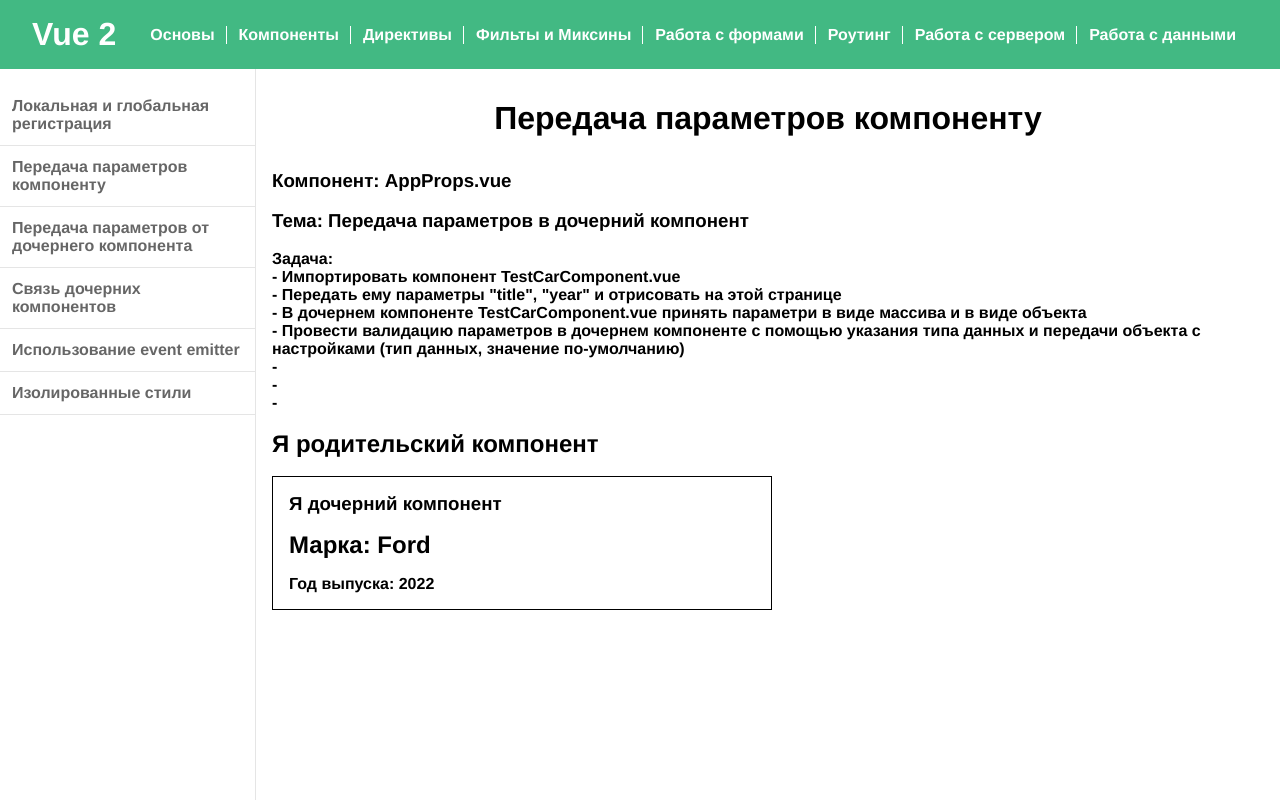
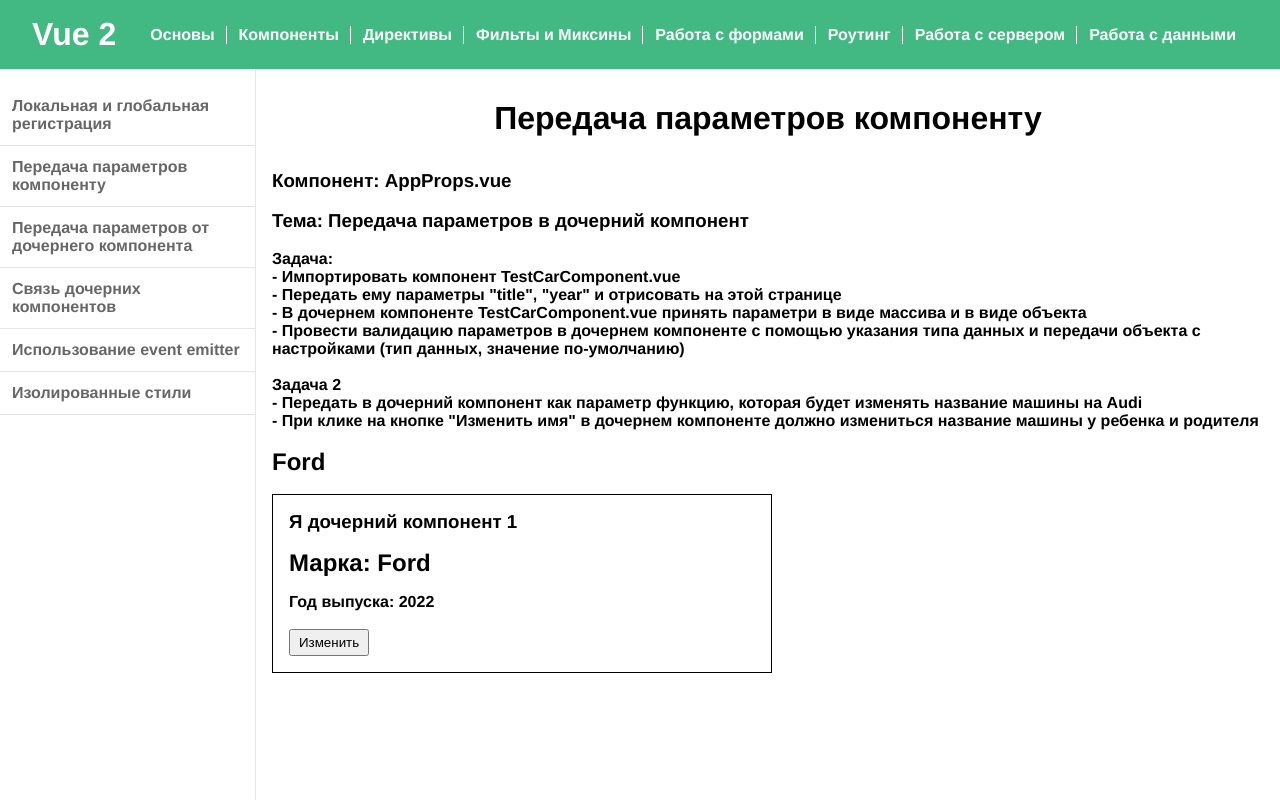
Before and after one commit to VladimirShadrov/vue2-repetition, a Vue app: page /props in a window 1280 px wide. Built offline with nearby package versions, Linux system fonts and the light colour scheme.

Commit message:
Контент для Emit

```diff
--- a/src/components/components/pages/AppEmit.vue
+++ b/src/components/components/pages/AppEmit.vue
@@ -1,12 +1,46 @@
 <template>
   <div>
     <h1 class="content__theme-title">Передача параметров от дочернего компонента</h1>
+    <br />
+
+    <h3>Компонент: AppEmit.vue</h3>
+    <br />
+
+    <h3>
+      Задача: <br />
+      - Импортировать дочерний компонент TestCar2.vue <br />
+      - При клике на кнопке "Изменить" в дочернем компоненте изменить марку машины у ребенка и родителя <br />
+      - Изменить год выпуска у ребенка <br />
+    </h3>
+    <br />
+    <hr />
+    <br />
+
+    <h2>{{ title }}</h2>
+    <br />
+
+    <test-car-2 :title="title" :year="year" @changeTitle="changeTitle" />
   </div>
 </template>
 
 <script>
+import TestCar2 from './testComponents/TestCar2.vue';
+
 export default {
   name: 'app-emit',
+  components: { TestCar2 },
+  data() {
+    return {
+      title: 'Mazda',
+      year: 2021,
+    };
+  },
+  methods: {
+    changeTitle(data) {
+      this.title = data.title;
+      this.year = data.year;
+    },
+  },
 };
 </script>
 
--- a/src/components/components/pages/AppProps.vue
+++ b/src/components/components/pages/AppProps.vue
@@ -16,24 +16,28 @@
       - В дочернем компоненте TestCarComponent.vue принять параметри в виде массива и в виде объекта <br />
       - Провести валидацию параметров в дочернем компоненте с помощью указания типа данных и передачи объекта с настройками (тип данных, значение
       по-умолчанию) <br />
-      - <br />
-      - <br />
-      - <br />
     </h4>
     <br />
 
-    <h2>Я родительский компонент</h2>
+    <h4>
+      Задача 2 <br />
+      - Передать в дочерний компонент как параметр функцию, которая будет изменять название машины на Audi <br />
+      - При клике на кнопке "Изменить имя" в дочернем компоненте должно измениться название машины у ребенка и родителя <br />
+    </h4>
     <br />
 
-    <test-car-component :title="title" :year="year" />
+    <h2>{{ title }}</h2>
+    <br />
+
+    <test-car-1 :title="title" :year="year" :func="changeToAudi" />
   </div>
 </template>
 
 <script>
-import TestCarComponent from './testComponents/TestCarComponent.vue';
+import TestCar1 from './testComponents/TestCar1.vue';
 
 export default {
-  components: { TestCarComponent },
+  components: { TestCar1 },
   name: 'app-props',
   data() {
     return {
@@ -41,6 +45,11 @@ export default {
       year: 2022,
     };
   },
+  methods: {
+    changeToAudi() {
+      this.title = 'Audi';
+    },
+  },
 };
 </script>
 
--- /dev/null
+++ b/src/components/components/pages/testComponents/TestCar1.vue
@@ -0,0 +1,46 @@
+<template>
+  <div class="car">
+    <h3 style="margin-bottom: 16px">Я дочерний компонент 1</h3>
+    <h2 class="car-title">Марка: {{ title }}</h2>
+    <h4>Год выпуска: {{ year }}</h4>
+    <br />
+
+    <button @click="func" class="button">Изменить</button>
+  </div>
+</template>
+
+<script>
+export default {
+  // props: ['title', 'year', 'func'],
+  //   props: {
+  //     title: String,
+  //     year: Number,
+  //   },
+  props: {
+    title: {
+      type: String,
+      default: 'Другое назавание',
+    },
+    year: {
+      type: Number,
+      default: 777,
+    },
+    func: {
+      type: Function,
+    },
+  },
+};
+</script>
+
+<style scoped>
+.car {
+  padding: 16px;
+  border: 1px solid black;
+  max-width: 500px;
+  overflow: hidden;
+}
+
+.car-title {
+  margin-bottom: 16px;
+}
+</style>
--- a/src/components/components/pages/testComponents/TestCarComponent.vue
+++ b/src/components/components/pages/testComponents/TestCar2.vue
@@ -1,26 +1,20 @@
 <template>
   <div class="car">
-    <h3 style="margin-bottom: 16px">Я дочерний компонент</h3>
+    <h3 style="margin-bottom: 16px">Я дочерний компонент 2</h3>
     <h2 class="car-title">Марка: {{ title }}</h2>
     <h4>Год выпуска: {{ year }}</h4>
+    <br />
+
+    <button @click="changeName" class="button">Изменить</button>
   </div>
 </template>
 
 <script>
 export default {
-  //   props: ['title', 'year'],
-  //   props: {
-  //     title: String,
-  //     year: Number,
-  //   },
-  props: {
-    title: {
-      type: String,
-      default: 'Другое назавание',
-    },
-    year: {
-      type: Number,
-      default: 777,
+  props: ['title', 'year'],
+  methods: {
+    changeName() {
+      this.$emit('changeTitle', { title: 'BMW', year: 2011 });
     },
   },
 };
```
